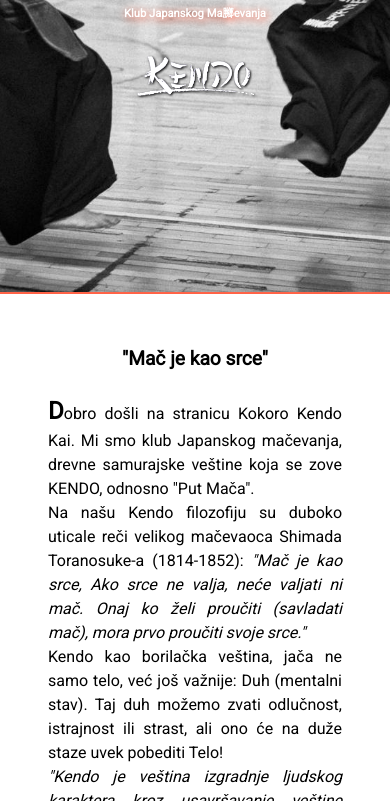
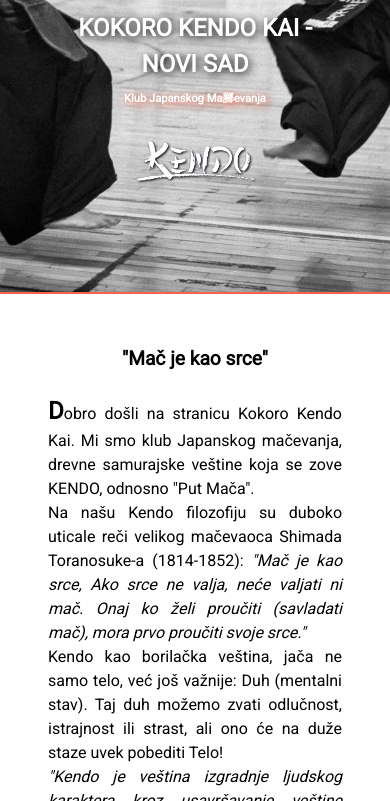
Before and after one commit to NemanjaJakonic/kokoro, a plain HTML site: page index.html in a window 390 px wide. Shown: the part 299-1100 px from the top of the page. Drawn offline with nearby package versions, Linux system fonts and the light colour scheme.

Commit message:
Add files via upload

```diff
--- a/css/style.css
+++ b/css/style.css
@@ -350,7 +350,7 @@ nav a#openup {
   }
 
   #showcase .container {
-    margin-top: 15vh;
+    margin-top: 25vh;
   }
 
 
```
